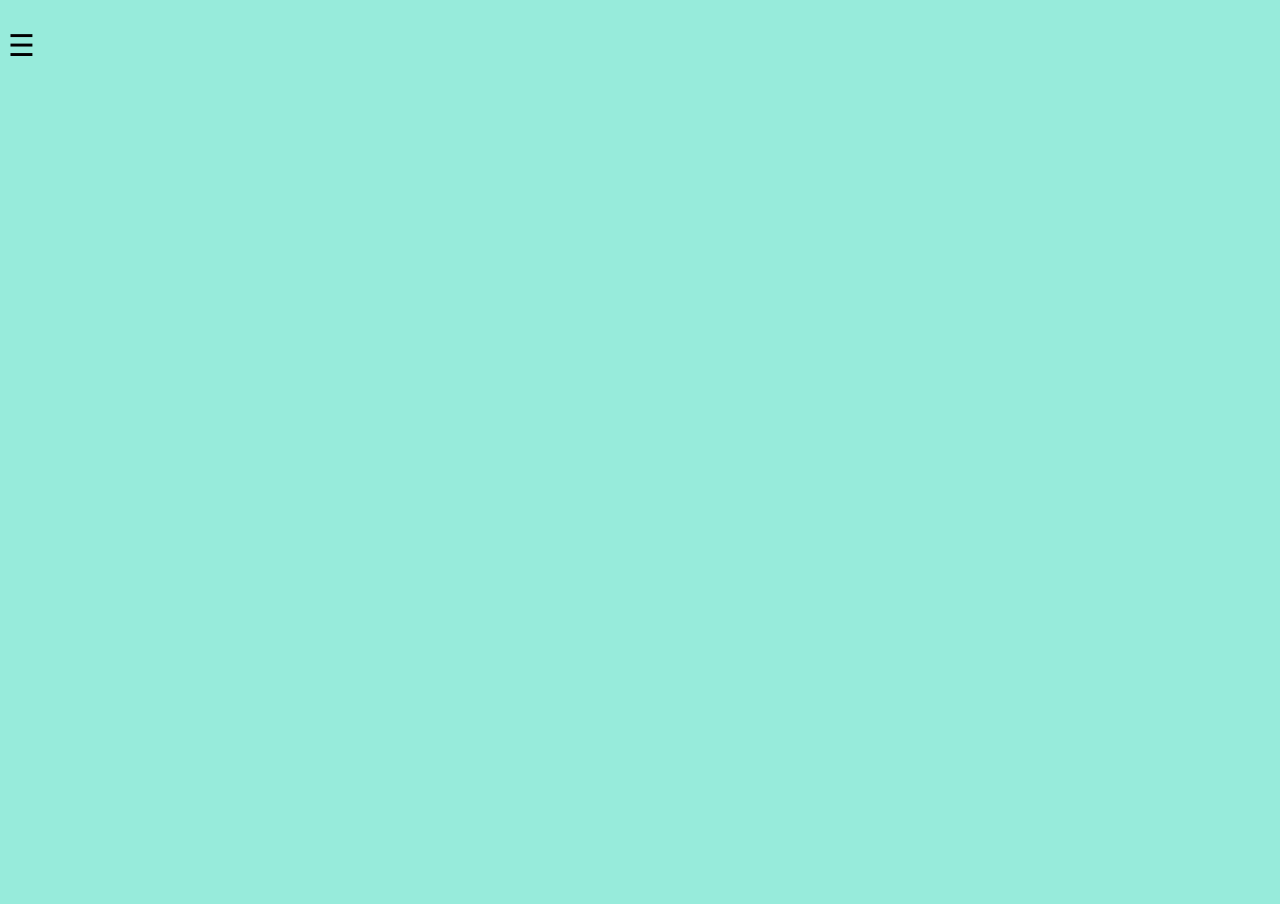
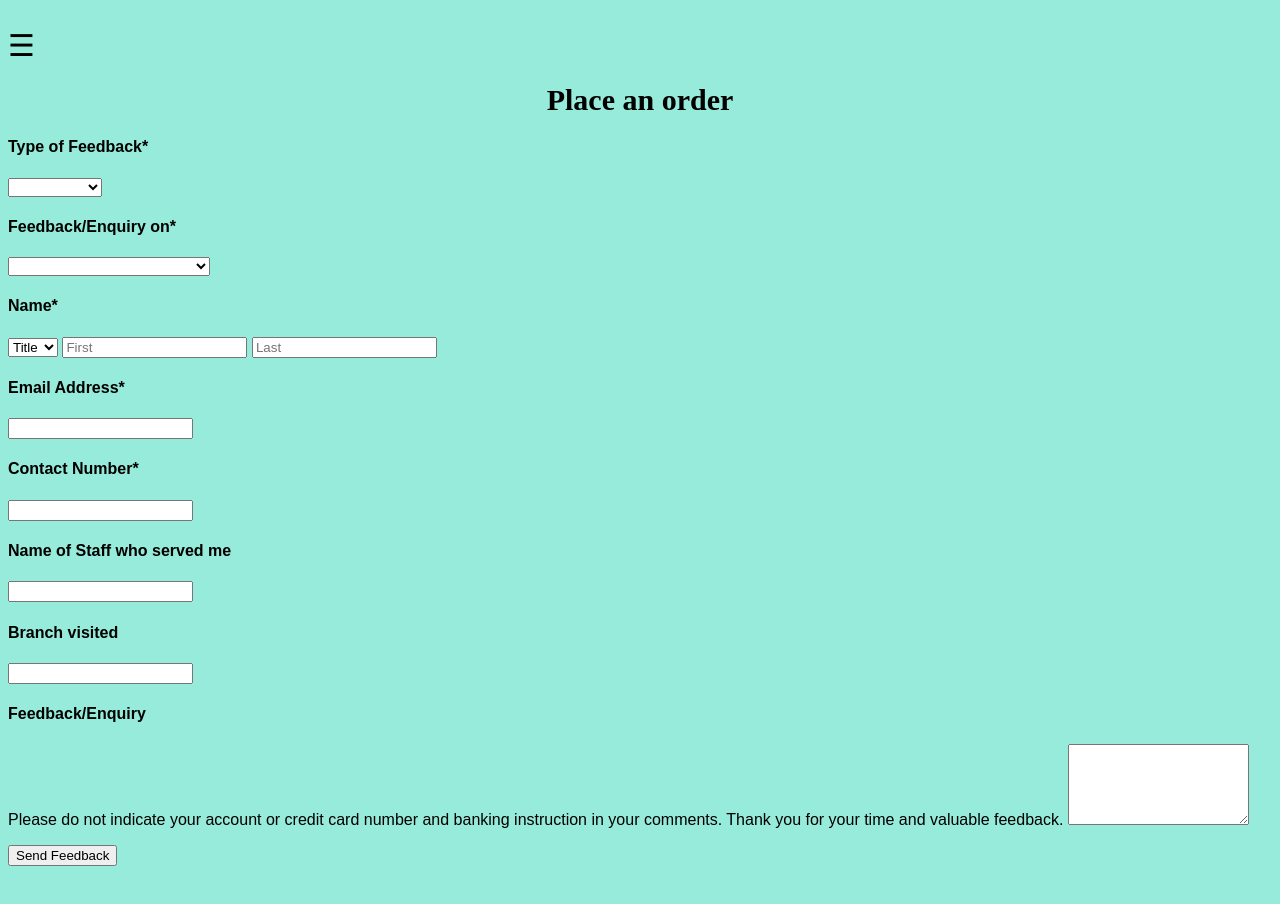
Before and after one commit to jgalang21/Inventory_Manager, a website: page src/html/order.html in a window 1280 px wide. Before the commit the page ends 800 px from the top, so only its background shows below. Drawn offline with Linux system fonts and the light colour scheme.

Commit message:
server stuff

```diff
--- a/package.json
+++ b/package.json
@@ -13,6 +13,7 @@
   "author": "",
   "license": "ISC",
   "dependencies": {
+    "axios": "^0.21.0",
     "express": "^4.17.1",
     "express-session": "^1.17.1",
     "mysql": "^2.18.1"
--- a/src/html/order.html
+++ b/src/html/order.html
@@ -19,14 +19,11 @@
     <a href="inventoryManager.html">Home</a>
     <a href="warehouse.html">Warehouse</a>
     <a href="#">Finances</a>
-    <a href="#">My Orders</a>
     <a href="#">Contact</a>
     <a href="index.html">Logout</a>
   </div>
 
 
-
-  <!-- Use any element to open the sidenav -->
 
 
 
@@ -35,7 +32,54 @@
   <span style="font-size:30px;cursor:pointer" onclick="openNav()">&#9776; </span>
 
 
-
+ <div class="order">
+      <form action="/">
+        <h1>Place an order</h1>
+        <h4>Type of Feedback<span>*</span></h4>
+        <select>
+          <option value=""></option>
+          <option value="">Enquiry</option>
+          <option value="2">Complaint</option>
+          <option value="3">Compliment</option>
+          <option value="4">Suggestion</option>
+        </select>
+        <h4>Feedback/Enquiry on<span>*</span></h4>
+        <select>
+          <option value=""></option>
+          <option value="1">Credit and Debit Cards</option>
+          <option value="2">Deposit</option>
+          <option value="3">Housing and Renovation Loan</option>
+          <option value="4">iBanking</option>
+          <option value="5">Treasures</option>
+        </select>
+        <h4>Name<span>*</span></h4>
+        <div class="title-block">
+          <select>
+            <option value="title" selected>Title</option>
+            <option value="ms">Ms</option>
+            <option value="miss">Miss</option>
+            <option value="mrs">Mrs</option>
+            <option value="mr">Mr</option>
+          </select>
+          <input class="name" type="text" name="name" placeholder="First" />
+          <input class="name" type="text" name="name" placeholder="Last" />
+        </div>
+        <h4>Email Address<span>*</span></h4>
+        <input type="text" name="name" />
+        <h4>Contact Number<span>*</span></h4>
+        <input type="text" name="name"/>
+        <h4>Name of Staff who served me</h4>
+        <input type="text" name="name"/>
+        <h4>Branch visited</h4>
+        <input type="text" name="name"/>
+        <h4>Feedback/Enquiry</h4>
+        <p class="small">Please do not indicate your account or credit card number and banking instruction in your comments. Thank you for your time and valuable feedback.</small>
+          <textarea rows="5"></textarea>
+        <div class="btn-block">
+          <button type="submit" href="/">Send Feedback</button>
+        </div>
+      </form>
+    </div>
 
 </body>
 
--- a/src/javascript/inventoryTable.js
+++ b/src/javascript/inventoryTable.js
@@ -1,3 +1,5 @@
+
+
 class product {
     constructor(productName, quantity, costPerItem, weightPerItem,
         productType, brand, productID, location) {
@@ -84,8 +86,13 @@ function checkIfEmpty() {
 
 function addProductWindow() {
     // Get the popup
+
+
+
     var popup = document.getElementById("myAddProductPopup");
     popup.style.display = "block";
+
+
 
     var newProduct = new product(1, 1, 1, 1, 1, 1, 1, 1);
 
@@ -100,6 +107,13 @@ function addProductWindow() {
       newProduct.brand = document.getElementById("popupBrand").value;
       newProduct.productID = document.getElementById("popupProductID").value;
       newProduct.location = document.getElementById("popupLocation").value;
+
+
+
+      axios.post("http://localhost:8080/addProduct",
+        newProduct
+      ).then(console.log('mvp')).catch(error => console.error(error));
+
 
       if(!checkIfEmpty()) {
         addRow(newProduct);
```
Also changed, not shown: src/html/inventoryManager.html (+1 -1 lines), src/html/warehouse.html (+0 -1 lines), src/server/package.json (added, +21 -0 lines), src/server/server.js (added, +31 -0 lines), 2 other files.
